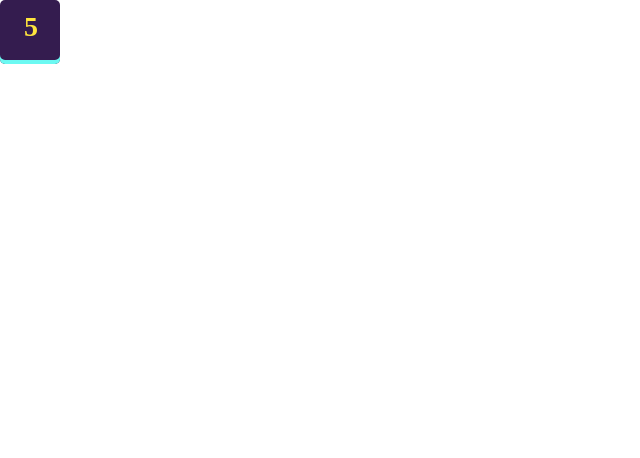
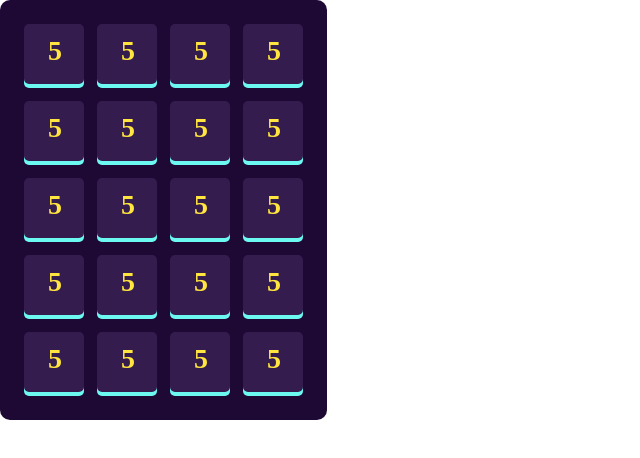
Before and after one commit to dialectrical/simple-calculator, a React (Create React App) app: page / in a window 1280 px wide. Shown: the top 458 px of the page, without its empty margins (0-640 px from the left). Built offline with nearby package versions, Linux system fonts and the light colour scheme.

Commit message:
feat: added KeypadContainer and KeypadGrid which handle keypad layout

```diff
--- a/src/components/CalculatorComponent.js
+++ b/src/components/CalculatorComponent.js
@@ -1,12 +1,36 @@
 import React from "react";
 import { ThemeProvider } from "styled-components";
 import { theme3 } from "./styles/theme";
+import { KeypadContainer, KeypadGrid } from "./styles/Keypad";
 import { StyledButton } from "./styles/StyledButton";
 
 export const CalculatorComponent = () => {
     return (
         <ThemeProvider theme = {theme3}>
-            <StyledButton><h2>5</h2></StyledButton>
+            <KeypadContainer>
+                <KeypadGrid>
+                <StyledButton><h2>5</h2></StyledButton>
+                <StyledButton><h2>5</h2></StyledButton>
+                <StyledButton><h2>5</h2></StyledButton>
+                <StyledButton><h2>5</h2></StyledButton>
+                <StyledButton><h2>5</h2></StyledButton>
+                <StyledButton><h2>5</h2></StyledButton>
+                <StyledButton><h2>5</h2></StyledButton>
+                <StyledButton><h2>5</h2></StyledButton>
+                <StyledButton><h2>5</h2></StyledButton>
+                <StyledButton><h2>5</h2></StyledButton>
+                <StyledButton><h2>5</h2></StyledButton>
+                <StyledButton><h2>5</h2></StyledButton>
+                <StyledButton><h2>5</h2></StyledButton>
+                <StyledButton><h2>5</h2></StyledButton>
+                <StyledButton><h2>5</h2></StyledButton>
+                <StyledButton><h2>5</h2></StyledButton>
+                <StyledButton><h2>5</h2></StyledButton>
+                <StyledButton><h2>5</h2></StyledButton>
+                <StyledButton><h2>5</h2></StyledButton>
+                <StyledButton><h2>5</h2></StyledButton>
+                </KeypadGrid>
+            </KeypadContainer>
         </ThemeProvider>
     )
 }
--- /dev/null
+++ b/src/components/styles/Keypad.js
@@ -0,0 +1,20 @@
+import styled from "styled-components";
+
+export const KeypadContainer = styled.div`
+    display: inline-block;
+    height: 420px;
+    width: 327px;
+    background-color: ${props => props.theme.keypadBg};
+    border-radius: 10px;
+`
+
+export const KeypadGrid = styled.div`
+    height: 372px;
+    width: 279px;
+    margin: 24px 24px 24px 24px;
+    display: grid;
+    grid-template-columns: 60px 60px 60px 60px;
+    grid-template-rows: 64px 64px 64px 64px;
+    gap: 13px;
+`
+//    justify-items: center;
--- a/src/components/styles/theme.js
+++ b/src/components/styles/theme.js
@@ -1,10 +1,4 @@
 import styled from "styled-components";
-
-export const theme = {
-  keyBg: "red",
-  keyShadow: "blue",
-  primaryText: "white"
-}
 
 export const theme1 = {
   bg: "hsl(222, 26%, 31%)",
@@ -36,7 +30,7 @@ export const theme2 = {
 
 export const theme3 = {
   bg: "hsl(268, 75%, 9%)",
-  keypadBg: "hsl(268, 71%,= 12%)",
+  keypadBg: "hsl(268, 71%, 12%)",
   screenBg: "hsl(224, 36%, 15%)",
   keyBg: "hsl(176 100% 44%)",
   keyShadow: "hsl(177, 92%, 70%)",
```
